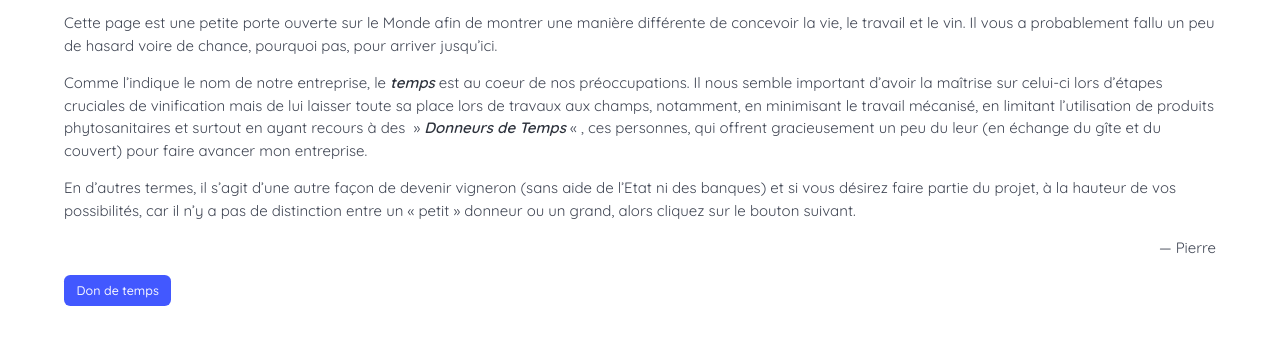
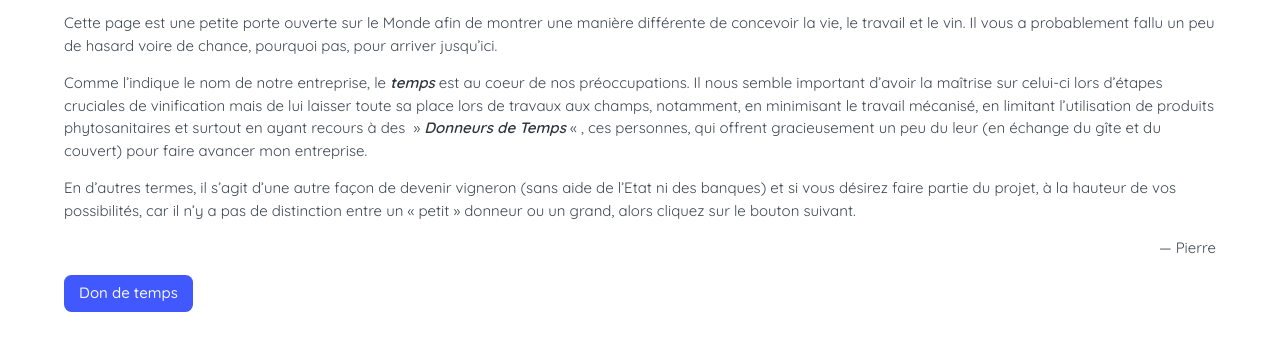
Before and after one commit to KSD45/lesdonneursdetemps, a plain HTML site: page accueil.html in a window 1280 px wide. Shown: the part 76-426 px from the top of the page. Drawn offline with nearby package versions, Linux system fonts and the light colour scheme; a web font is replaced by a local one.

Commit message:
button is large

```diff
--- a/accueil.html
+++ b/accueil.html
@@ -28,7 +28,7 @@
 
 
                     <div class="buttons are-medium">
-                        <a class="button is-link" href="http://lesdonneursdetemps.fr/">Don de temps<br></a>
+                        <a class="button is-link is-large" href="http://lesdonneursdetemps.fr/">Don de temps<br></a>
                     </div>
 
                 </div>
```
